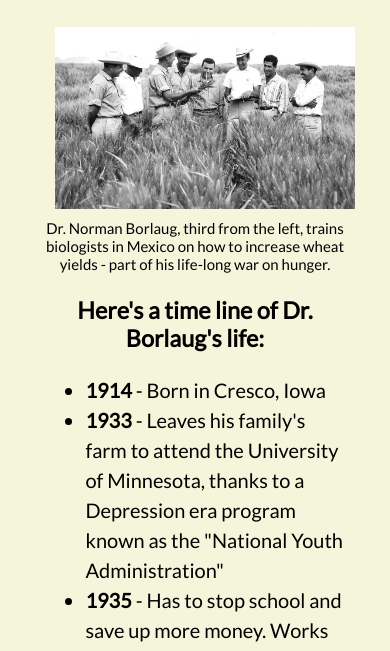
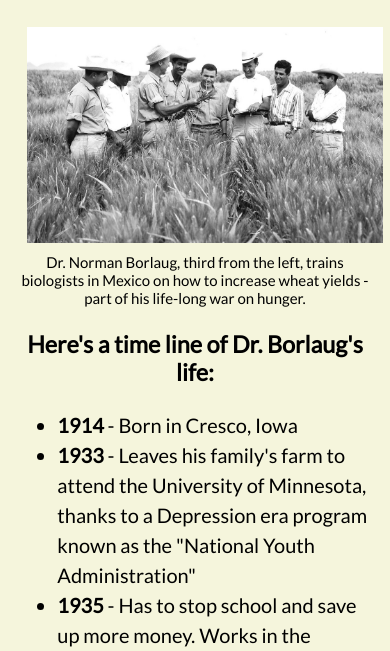
Before and after one commit to darwinvelasquez/freecodecamp-tribute-page, a plain HTML site: page index.html in a window 390 px wide. Shown: the part 187-838 px from the top of the page. Drawn offline with Linux system fonts and the light colour scheme.

Commit message:
update css

```diff
--- a/style.css
+++ b/style.css
@@ -11,14 +11,25 @@ html {
   font-size: 2rem;
   font-family: "Lato", sans-serif;
   width: 80%;
-  margin: auto;
+  margin-right: auto;
+  margin-left: auto;
+  display: block;
+}
+
+@media (max-width: 768px) {
+  #main {
+    width: 95%;
+  }
+  img {
+    max-width: 80%;
+  }
 }
 
 #tribute-info {
   text-align: left;
 }
 
-#image {
+img {
   max-width: 100%;
   height: auto;
   margin-left: auto;
```
